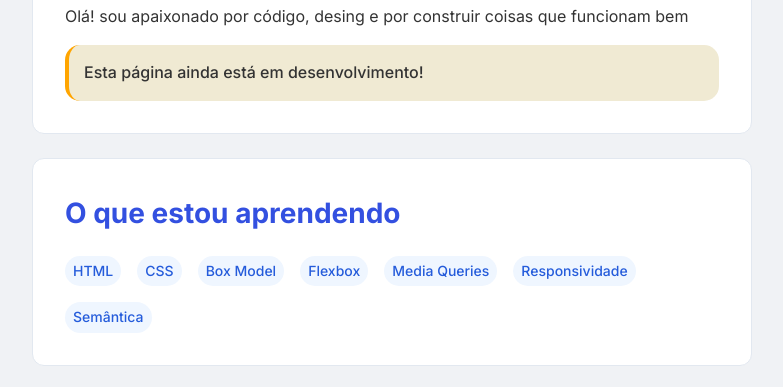
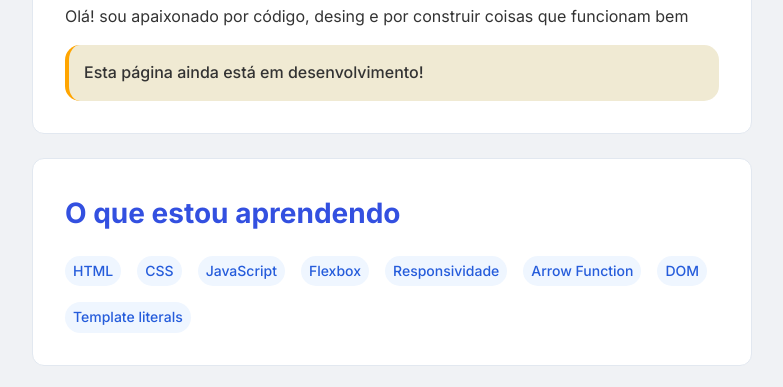
Before and after one commit to felipecolares94-arch/primeiro-site, a plain HTML site: page index.html in a window 1280 px wide. Shown: the part 356-743 px from the top of the page, without its empty margins (248-1031 px from the left). Drawn offline with Linux system fonts and the light colour scheme.

Commit message:
Atualizando skills dinamicamente

```diff
--- a/index.html
+++ b/index.html
@@ -27,14 +27,14 @@
 
       <section class="skills">
         <h2>O que estou aprendendo</h2>
-        <ul>
-          <li>HTML</li>
+        <ul class="lista-skills">
+          <!-- <li>HTML</li>
           <li>CSS</li>
           <li>Box Model</li>
           <li>Flexbox</li>
           <li>Media Queries</li>
           <li>Responsividade</li>
-          <li>Semântica</li>
+          <li>Semântica</li> -->
         </ul>
       </section>
 
--- a/script.js
+++ b/script.js
@@ -2,6 +2,7 @@ const botaoMensagem = document.querySelector('.btn-mensagem');
 const formularioContato = document.querySelector('.formulario-contato');
 const inputNome = document.querySelector('.input-nome');
 const feedback = document.querySelector('.feedback');
+const listaSkills = document.querySelector('.lista-skills');
 
 // Evento de click
 
@@ -33,7 +34,26 @@ formularioContato.addEventListener('submit', (evento) => {
         feedback.innerHTML = '';
     })
 
-
-
     formularioContato.reset();
 });
+
+const skills = [
+    'HTML',
+    'CSS',
+    'JavaScript',
+    'Flexbox',
+    'Responsividade',
+    'Arrow Function',
+    'DOM',
+    'Template literals',
+];
+
+const renderizarSkills = () => {
+    const skilssHTML = skills.map((skill) => {
+        return`<li> ${skill}</li>`
+    });
+
+    listaSkills.innerHTML = skilssHTML.join('');
+}
+
+renderizarSkills();
```
